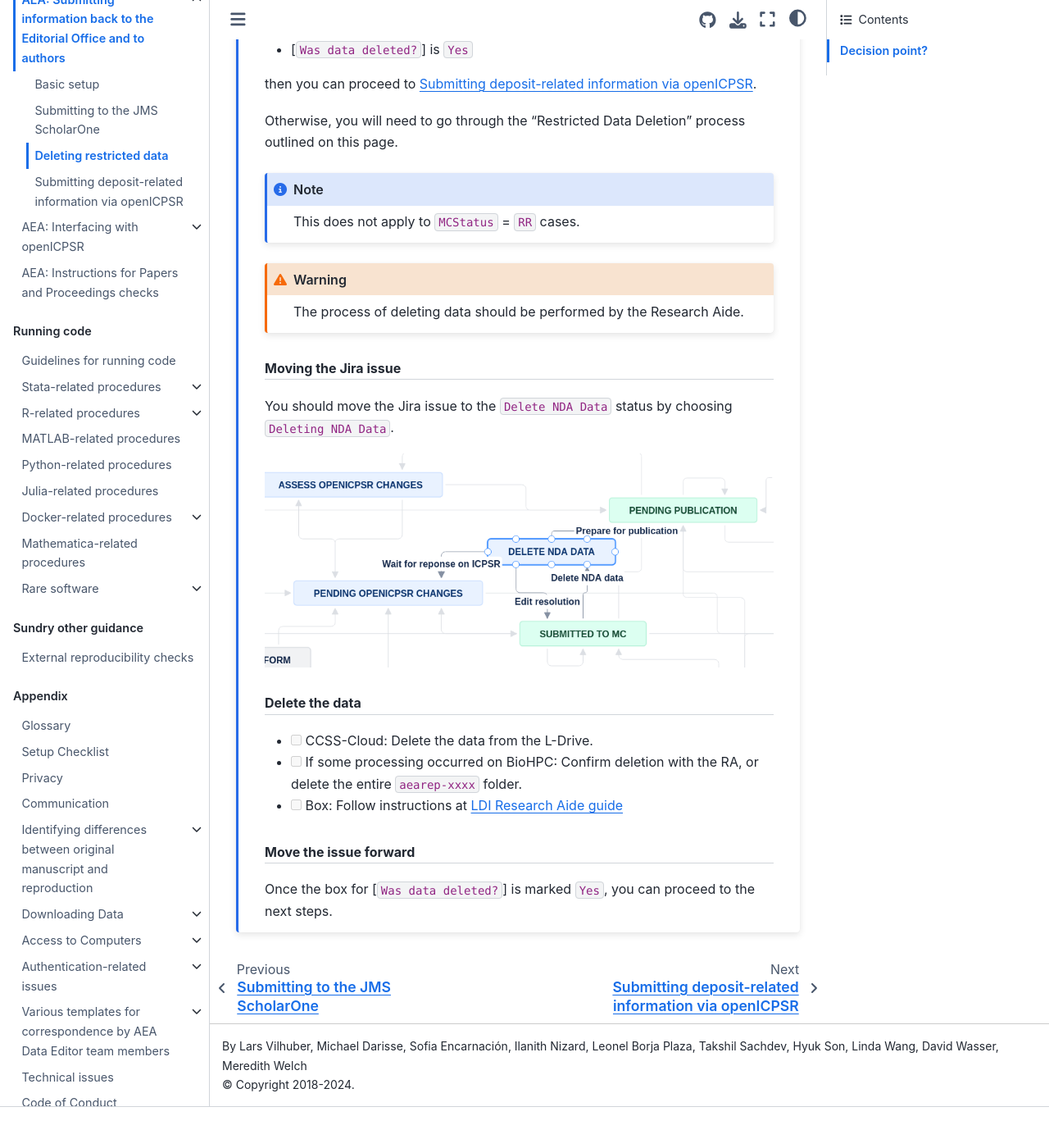
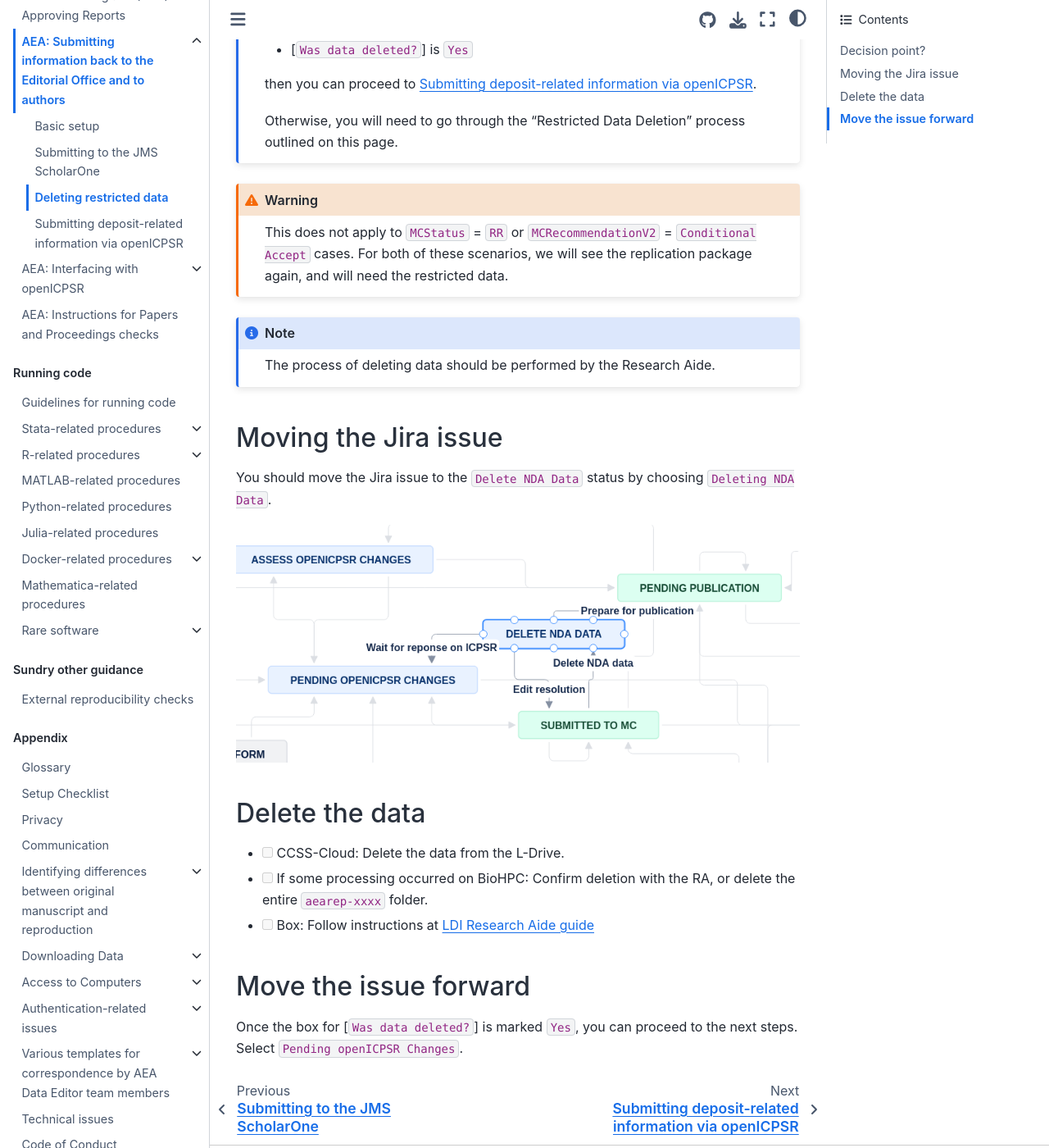
Before and after one commit to labordynamicsinstitute/ldilab-manual, a Jupyter Book: the page built from 33-jira-delete-nda-data.md, in a window 1280 px wide and 1400 px high, scrolled down 342 px. Shown: the whole window at 82% size. Built offline with Jupyter Book 1.0.4 settings and Sphinx 7.4.7 and the Sphinx Book theme 1.1.4, drawn with Linux system fonts in a browser that asks for light colours; before the commit the page ends 1692 px from its top, so only the background shows below that.

Commit message:
Update 33-jira-delete-nda-data.md

````diff
--- a/33-jira-delete-nda-data.md
+++ b/33-jira-delete-nda-data.md
@@ -13,13 +13,15 @@
 
 Otherwise, you will need to go through the "Restricted Data Deletion" process outlined on this page.
 
-:::{note}
+```
 
-This does not apply to `MCStatus` = `RR` cases.
+:::{warning}
+
+This does not apply to `MCStatus` = `RR` or `MCRecommendationV2` = `Conditional Accept` cases. For both of these scenarios, we will see the replication package again, and will need the restricted data.
 
 :::
 
-:::{warning}
+:::{note}
 
 The process of deleting data should be performed by the Research Aide.
 
@@ -39,4 +41,4 @@
 
 ## Move the issue forward
 
-Once the box for [`Was data deleted?`] is marked `Yes`, you can proceed to the next steps.
+Once the box for [`Was data deleted?`] is marked `Yes`, you can proceed to the next steps. Select `Pending openICPSR Changes`.
````
